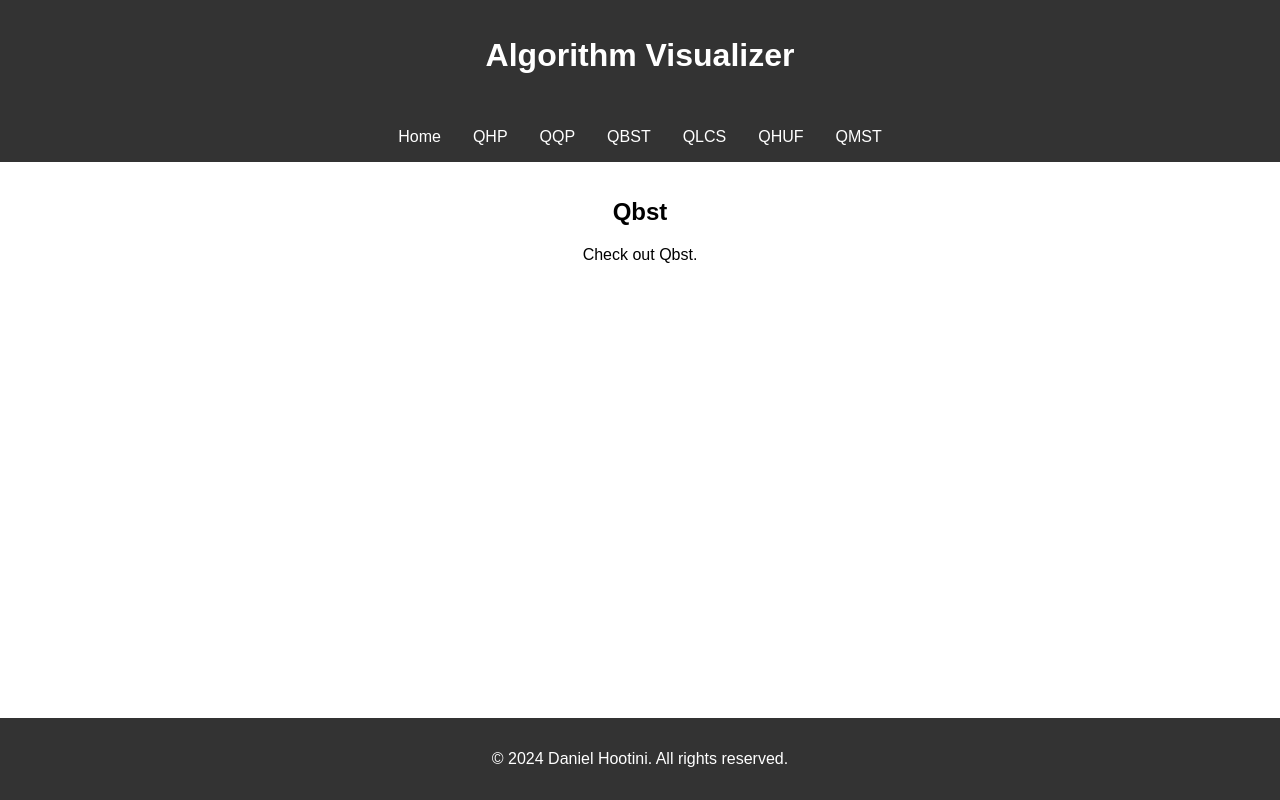
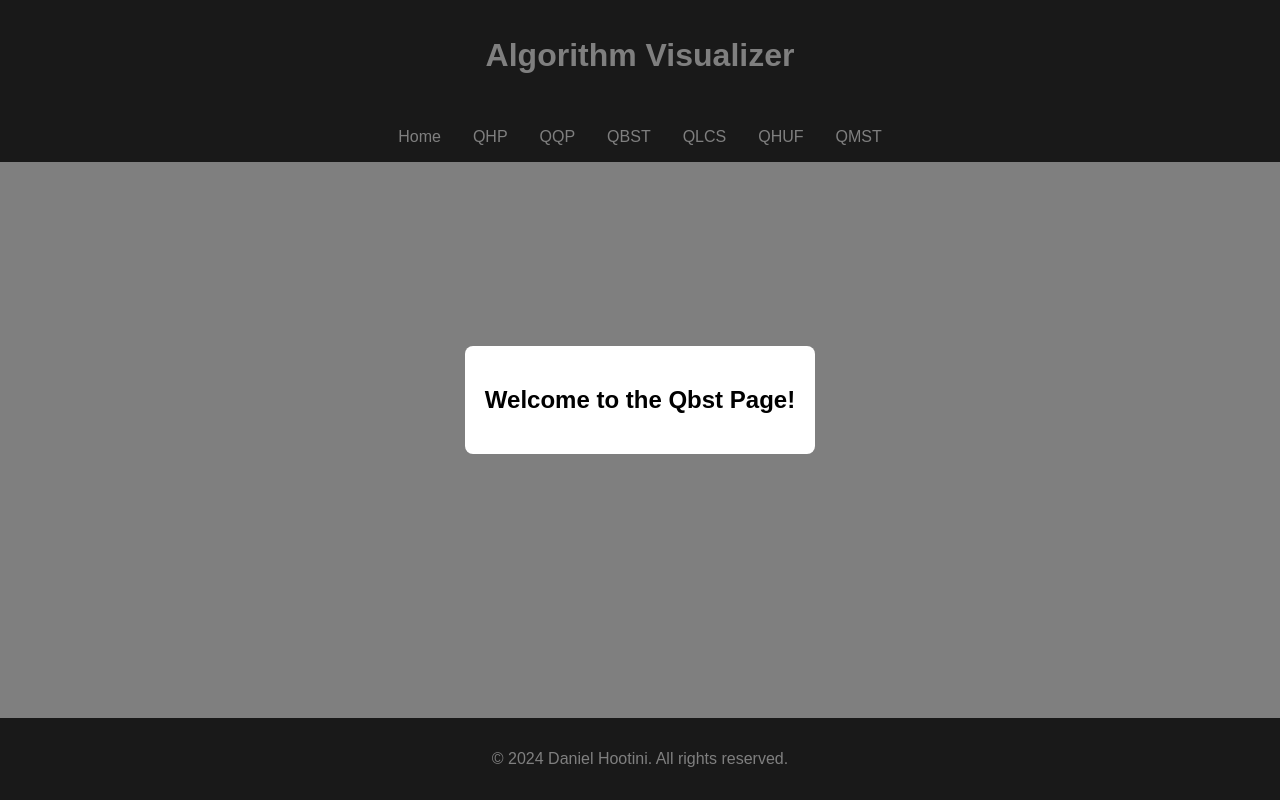
Before and after one commit to DanielH987/algorithm-visualizer, a React (Create React App) app: page /qbst in a window 1280 px wide. Built offline with nearby package versions, Linux system fonts and the light colour scheme.

Commit message:
feat: Add modal overlay to Qbst page

```diff
--- a/src/pages/Qbst.js
+++ b/src/pages/Qbst.js
@@ -1,10 +1,22 @@
-import React from 'react';
+import React, { useState, useEffect } from 'react';
+import Modal from '../components/Modal';
 
 const Qbst = () => {
+  const [isModalOpen, setIsModalOpen] = useState(false);
+
+  useEffect(() => {
+    setIsModalOpen(true);
+  }, []);
+
+  const handleCloseModal = () => {
+    setIsModalOpen(false);
+  };
+
   return (
     <div>
-      <h2>Qbst</h2>
-      <p>Check out Qbst.</p>
+      <Modal isOpen={isModalOpen} onClose={handleCloseModal}>
+        <h2>Welcome to the Qbst Page!</h2>
+      </Modal>
     </div>
   );
 };
```
